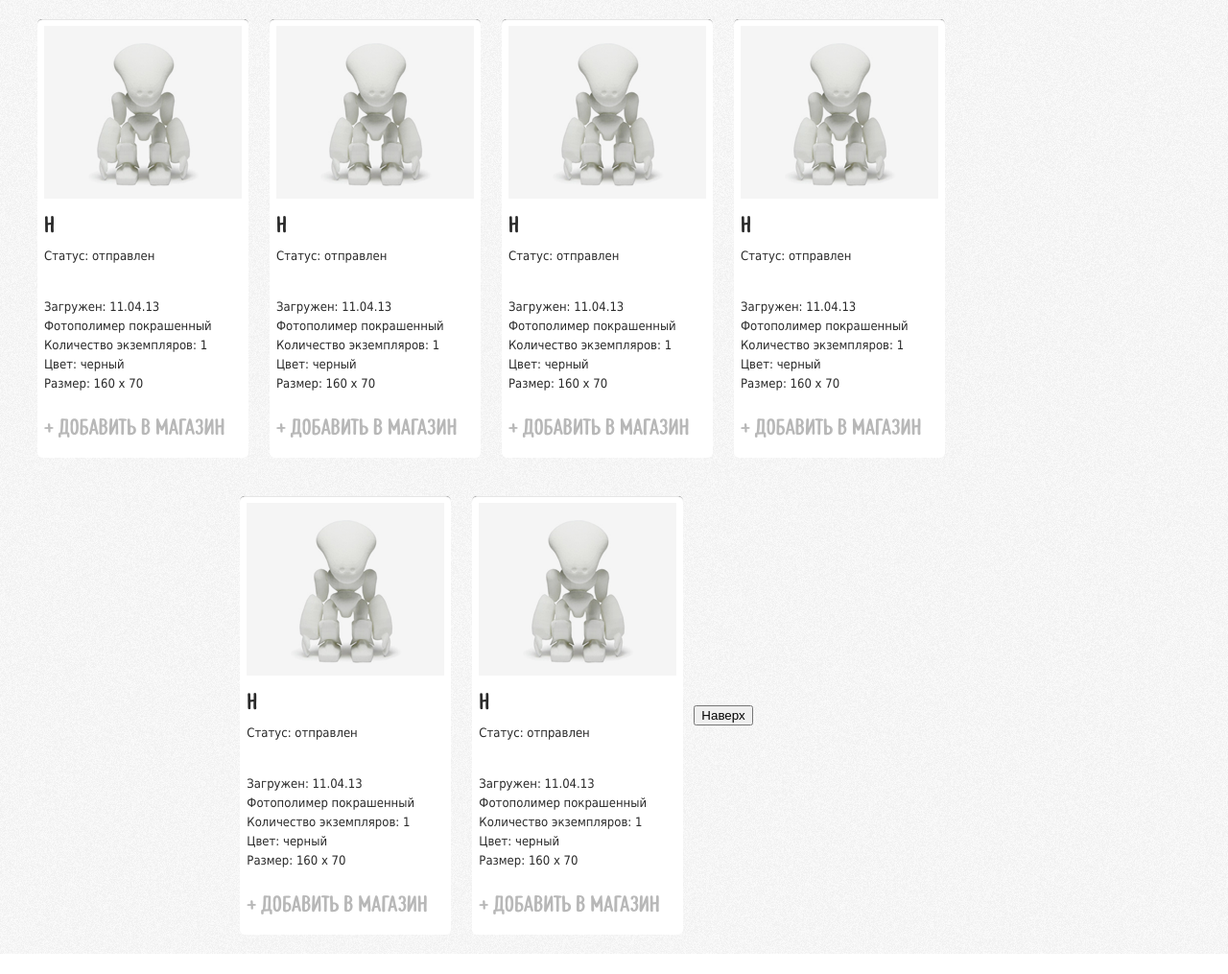
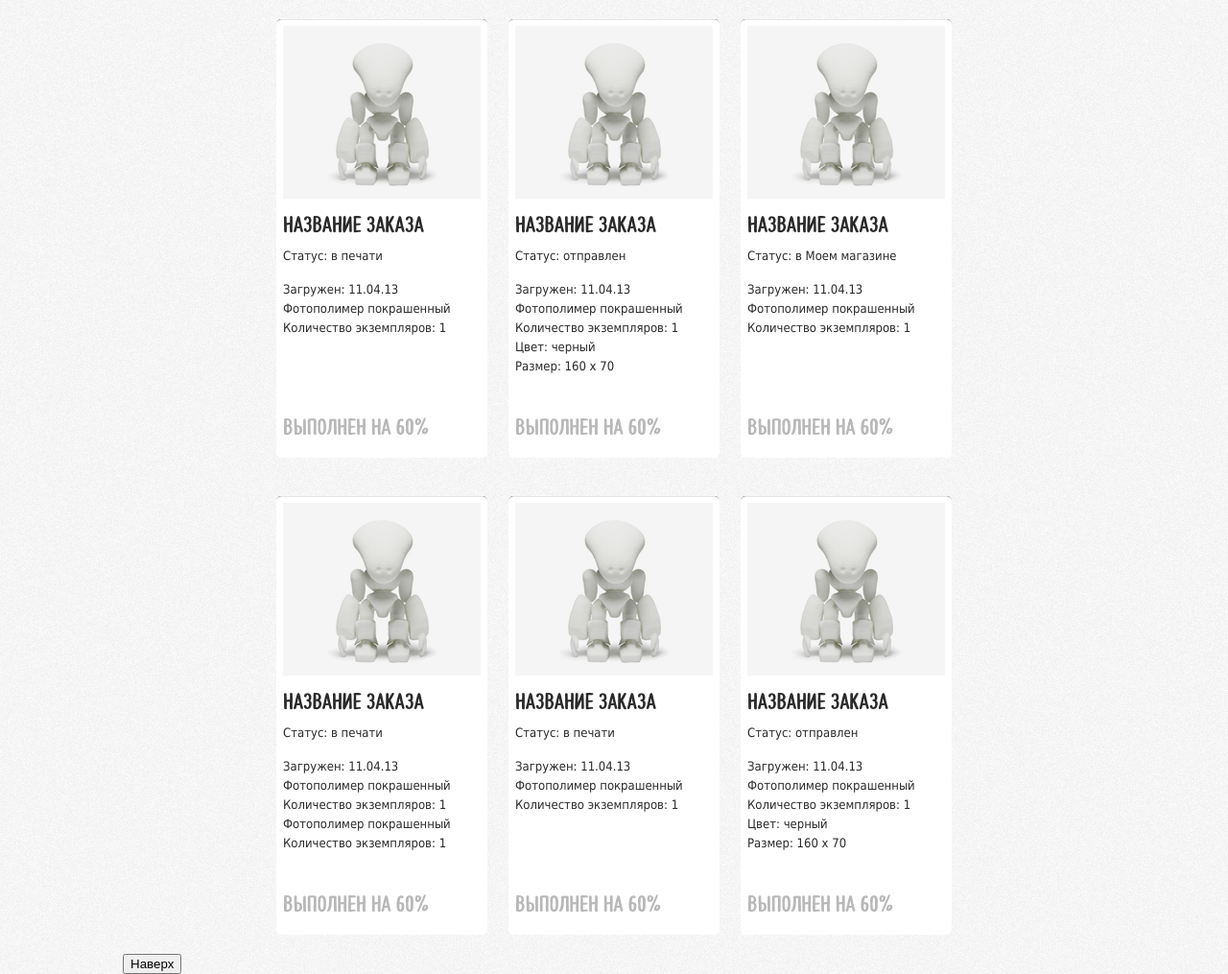
Before and after one commit to Coffalmer/ordersExample, a website: page app/index.html in a window 1280 px wide. Shown: the whole page at 96% size. Before the commit the page ends 994 px from the top, so only its background shows below. Drawn offline with Linux system fonts and the light colour scheme; files whose address does not match are found by name.

Commit message:
finish desctop orders list

```diff
--- a/app/index.html
+++ b/app/index.html
@@ -13,95 +13,77 @@
         <div class="content__order">
             <div class="content__order-about">
                 <img src="img/orderImage.png" alt="order">
-                <h2>Название</h2>
+                <h2>Название заказа</h2>
+                <h3>Статус: в печати</h3>
+                <p>Загружен: 11.04.13</p>
+                <p>Фотополимер покрашенный</p>
+                <p>Количество экземпляров: 1</p>
+            </div>
+            <a href="#"><span>Выполнен на 60%</span></a>
+        </div>
+        <div class="content__order">
+            <div class="content__order-about">
+                <img src="img/orderImage.png" alt="order">
+                <h2>Название заказа</h2>
                 <h3>Статус: отправлен</h3>
-            </div>
-            <div class="content__order-info">
                 <p>Загружен: 11.04.13</p>
                 <p>Фотополимер покрашенный</p>
                 <p>Количество экземпляров: 1</p>
                 <p>Цвет: черный</p>
                 <p>Размер: 160 x 70</p>
             </div>
-            <a href="#">+ Добавить в магазин</a>
+            <a href="#"><span>Выполнен на 60%</span></a>
         </div>
         <div class="content__order">
             <div class="content__order-about">
                 <img src="img/orderImage.png" alt="order">
-                <h2>Название</h2>
+                <h2>Название заказа</h2>
+                <h3>Статус: в Моем магазине</h3>
+                <p>Загружен: 11.04.13</p>
+                <p>Фотополимер покрашенный</p>
+                <p>Количество экземпляров: 1</p>
+            </div>
+            <a href="#"><span>Выполнен на 60%</span></a>
+        </div>
+        <div class="content__order">
+            <div class="content__order-about">
+                <img src="img/orderImage.png" alt="order">
+                <h2>Название заказа</h2>
+                <h3>Статус: в печати</h3>
+                <p>Загружен: 11.04.13</p>
+                <p>Фотополимер покрашенный</p>
+                <p>Количество экземпляров: 1</p>
+                <p>Фотополимер покрашенный</p>
+                <p>Количество экземпляров: 1</p>
+            </div>
+            <a href="#"><span>Выполнен на 60%</span></a>
+        </div>
+        <div class="content__order">
+            <div class="content__order-about">
+                <img src="img/orderImage.png" alt="order">
+                <h2>Название заказа</h2>
+                <h3>Статус: в печати</h3>
+                <p>Загружен: 11.04.13</p>
+                <p>Фотополимер покрашенный</p>
+                <p>Количество экземпляров: 1</p>
+            </div>
+            <a href="#"><span>Выполнен на 60%</span></a>
+        </div>
+        <div class="content__order">
+            <div class="content__order-about">
+                <img src="img/orderImage.png" alt="order">
+                <h2>Название заказа</h2>
                 <h3>Статус: отправлен</h3>
-            </div>
-            <div class="content__order-info">
                 <p>Загружен: 11.04.13</p>
                 <p>Фотополимер покрашенный</p>
                 <p>Количество экземпляров: 1</p>
                 <p>Цвет: черный</p>
                 <p>Размер: 160 x 70</p>
             </div>
-            <a href="#">+ Добавить в магазин</a>
+            <a href="#"><span>Выполнен на 60%<span></a>
         </div>
-        <div class="content__order">
-            <div class="content__order-about">
-                <img src="img/orderImage.png" alt="order">
-                <h2>Название</h2>
-                <h3>Статус: отправлен</h3>
-            </div>
-            <div class="content__order-info">
-                <p>Загружен: 11.04.13</p>
-                <p>Фотополимер покрашенный</p>
-                <p>Количество экземпляров: 1</p>
-                <p>Цвет: черный</p>
-                <p>Размер: 160 x 70</p>
-            </div>
-            <a href="#">+ Добавить в магазин</a>
-        </div>
-        <div class="content__order">
-            <div class="content__order-about">
-                <img src="img/orderImage.png" alt="order">
-                <h2>Название</h2>
-                <h3>Статус: отправлен</h3>
-            </div>
-            <div class="content__order-info">
-                <p>Загружен: 11.04.13</p>
-                <p>Фотополимер покрашенный</p>
-                <p>Количество экземпляров: 1</p>
-                <p>Цвет: черный</p>
-                <p>Размер: 160 x 70</p>
-            </div>
-            <a href="#">+ Добавить в магазин</a>
-        </div>
-        <div class="content__order">
-            <div class="content__order-about">
-                <img src="img/orderImage.png" alt="order">
-                <h2>Название</h2>
-                <h3>Статус: отправлен</h3>
-            </div>
-            <div class="content__order-info">
-                <p>Загружен: 11.04.13</p>
-                <p>Фотополимер покрашенный</p>
-                <p>Количество экземпляров: 1</p>
-                <p>Цвет: черный</p>
-                <p>Размер: 160 x 70</p>
-            </div>
-            <a href="#">+ Добавить в магазин</a>
-        </div>
-        <div class="content__order">
-            <div class="content__order-about">
-                <img src="img/orderImage.png" alt="order">
-                <h2>Название</h2>
-                <h3>Статус: отправлен</h3>
-            </div>
-            <div class="content__order-info">
-                <p>Загружен: 11.04.13</p>
-                <p>Фотополимер покрашенный</p>
-                <p>Количество экземпляров: 1</p>
-                <p>Цвет: черный</p>
-                <p>Размер: 160 x 70</p>
-            </div>
-            <a href="#">+ Добавить в магазин</a>
-        </div>
-        <button>Наверх</button>
     </div>
+    <button>Наверх</button>
     <div class="footer"></div>
 </body>
 </html>
--- a/app/sass/_body.sass
+++ b/app/sass/_body.sass
@@ -1,5 +1,5 @@
 html, body
     max-width: 1024px
-    margin: 0
+    margin: 0 auto
     background: url("../img/background.png")
     color: $fontColor
--- a/app/sass/_content.sass
+++ b/app/sass/_content.sass
@@ -1,5 +1,6 @@
 .content
-    max-width: 1024px
+    max-width: 768px
+    margin: 0 auto
     display: flex
     flex-direction: row
     flex-wrap: wrap
@@ -26,9 +27,7 @@
             font-family: "Prototypster"
             font-size: 24px
             color: $colorInactive
-
-        a:hover
-            color: $colorActive
+            text-align: left
 
         &-about
 
@@ -40,15 +39,15 @@
             h2
                 font-family: "Prototypster"
                 margin: 10px 0px
-                font-weight: 500
-                font-style: medium
+                font-weight: normal
+                font-style: normal
+                text-transform: uppercase
 
             h3
                 font-family: "Tahoma"
                 font-weight: 400
                 font-size: 13px
-
-        &-info
+                margin-bottom: 20px
 
             p
                 font-family: "Tahoma"
@@ -65,3 +64,17 @@
         box-sizing: content-box
         padding: 3px 3px 16px 3px
         box-shadow: none
+
+    &__order:hover a
+        text-align: center
+
+    &__order:hover span
+        display: none
+
+    &__order:hover a:before
+        content: "+ Добавить в магазин"
+        color: $colorActive
+        position: relative
+
+    &__order:hover a:hover:before
+        text-decoration: underline
--- a/app/sass/_fonts.sass
+++ b/app/sass/_fonts.sass
@@ -1,8 +1,8 @@
 @font-face
     font-family: "Prototypster"
     src: url("../fonts/prototypster-medium-webfont.eot") format("eot"), url("../fonts/prototypster-medium-webfont.svg") format("svg"), url("../fonts/prototypster-medium-webfont.ttf") format("truetype"), url("../fonts/prototypster-medium-webfont.woff") format("woff"), url("../fonts/prototypster-Medium.otf") format("otf"), url("../fonts/prototypsterMedium.eot") format("eot"), url("../fonts/PrototypsterMedium.svg") format("svg"), url("../fonts/PrototypsterMedium.ttf") format("truetype"), url("../fonts/PrototypsterMedium.woff") format("woff")
-    font-weight: 500
-    font-style: medium
+    font-weight: normal
+    font-style: normal
 
 @font-face
     font-family: "Tahoma"
```
Also changed, not shown: app/css/main.css, app/css/main.min.css.
